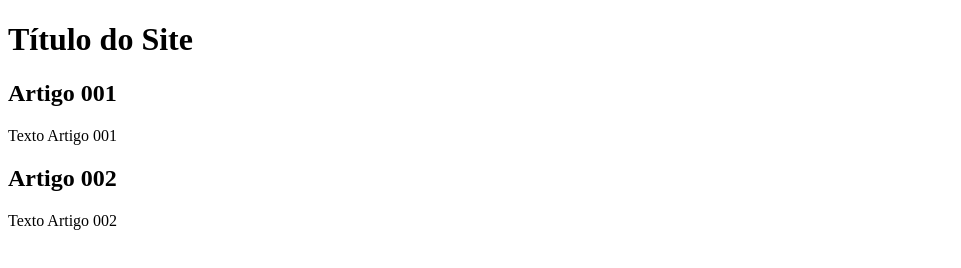
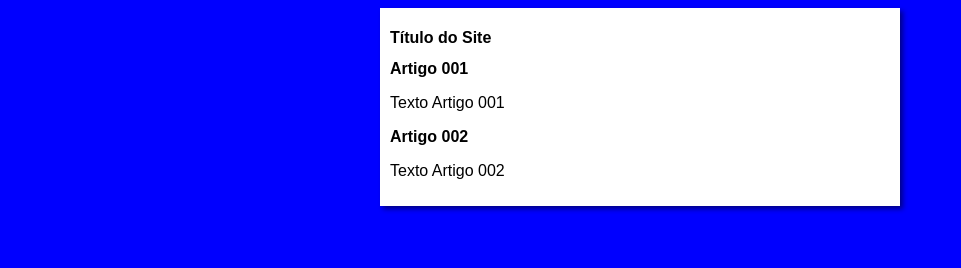
Before and after one commit to fococientifico/projeto-site, a plain HTML site: page index.html in a window 1280 px wide. Shown: the whole page, without its empty margins (0-961 px from the left). Drawn offline with Linux system fonts and the light colour scheme.

Commit message:
iniciei o design

```diff
--- /dev/null
+++ b/estilos/style.css
@@ -0,0 +1,19 @@
+*{
+    font-family: Arial, Helvetica, sans-serif;
+    font-size: 16px;
+
+}
+
+body {
+    background-color: blue;
+
+
+}
+
+main{
+    background-color: white;
+    width: 500px;
+    margin: auto;
+    padding:    10px;
+    box-shadow: 3px 3px 5px rgba(0, 0, 0, 0.473);
+}
--- a/index.html
+++ b/index.html
@@ -4,6 +4,7 @@
     <meta charset="UTF-8">
     <meta name="viewport" content="width=device-width, initial-scale=1.0">
     <title>Título do Site</title>
+    <link rel="stylesheet" href="estilos/style.css">
 </head>
 <body>
     <main>
```
